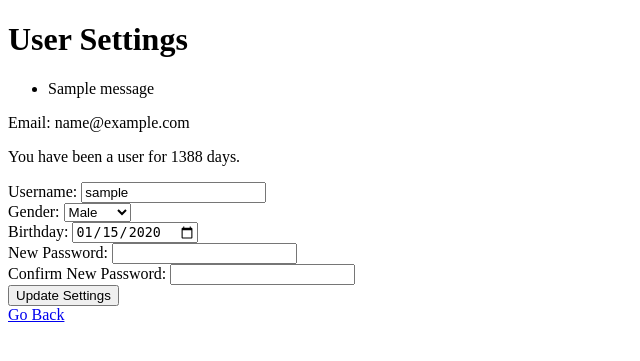
After one commit to yale-cpsc-419-fa23/project-group-6, a Flask app: page /settings in a window 1280 px wide. The commit adds this page. Shown: the top 361 px of the page, without its empty margins (0-640 px from the left). Run offline with Flask 3, Linux system fonts and the light colour scheme; the visitor is signed in with stand-in values (Sample User, id 1); tables that the repository leaves empty hold one stand-in row (values such as "Sample post"); one stand-in notice (Sample message) is shown.

Commit message:
Implement user profile update functionality

```diff
--- a/app/__init__.py
+++ b/app/__init__.py
@@ -24,4 +24,7 @@ def create_app(config_name):
     from app.controllers import music_controller
     app.register_blueprint(music_controller.music)
 
+    from app.controllers import settings_controller
+    app.register_blueprint(settings_controller.settings)
+
     return app
--- /dev/null
+++ b/app/controllers/settings_controller.py
@@ -0,0 +1,41 @@
+from flask import Blueprint, request, render_template, redirect, flash, url_for, session
+from datetime import datetime
+
+from app.models.user import User
+from app.views.forms import SettingsForm
+
+settings = Blueprint('settings', __name__)
+
+
+@settings.context_processor
+def inject_datetime():
+    return {'datetime': datetime}
+
+
+@settings.route('/settings', methods=['GET', 'POST'])
+def user_settings():
+    if 'user_id' not in session:
+        return redirect(url_for('auth.login'))
+
+    user_id = session['user_id']
+    user = User.find_by_id(user_id)
+    form = SettingsForm(obj=user)
+
+    if form.validate_on_submit():
+        user.update_username(form.username.data)
+        user.update_gender(form.gender.data)
+
+        if form.birthday.data:
+            user.update_birthday(form.birthday.data)
+
+        if form.new_password.data:
+            user.update_password(form.new_password.data)
+
+        flash('Your settings have been updated.', 'success')
+        return redirect(url_for('settings.user_settings'))
+    else:
+        for fieldName, errorMessages in form.errors.items():
+            for err in errorMessages:
+                flash(f'{err}', 'danger')
+
+    return render_template('settings.html', form=form, user=user)
--- a/app/models/user.py
+++ b/app/models/user.py
@@ -75,3 +75,19 @@ class User(db.Model):
         # Fetching Song records corresponding to those IDs
         created_songs = Song.get_songs_by_ids(song_ids)
         return created_songs
+
+    def update_username(self, new_username):
+        self.username = new_username
+        db.session.commit()
+
+    def update_password(self, new_password):
+        self.set_password(new_password)
+        db.session.commit()
+
+    def update_gender(self, new_gender):
+        self.gender = new_gender
+        db.session.commit()
+
+    def update_birthday(self, new_birthday):
+        self.birthday = new_birthday
+        db.session.commit()
--- a/app/views/forms.py
+++ b/app/views/forms.py
@@ -1,6 +1,6 @@
 from flask_wtf import FlaskForm
-from wtforms import StringField, PasswordField, BooleanField, SubmitField
-from wtforms.validators import DataRequired, EqualTo, ValidationError, Email
+from wtforms import StringField, PasswordField, BooleanField, SubmitField, SelectField, DateField
+from wtforms.validators import DataRequired, EqualTo, Optional, Email
 
 class RegistrationForm(FlaskForm):
     username = StringField('Username', validators=[DataRequired()])
@@ -16,3 +16,18 @@ class LoginForm(FlaskForm):
     password = PasswordField('Password', validators=[DataRequired()])
     remember_me = BooleanField('Remember Me')
     submit = SubmitField('Login')
+
+class SettingsForm(FlaskForm):
+    username = StringField('Username', validators=[DataRequired()])
+    email = StringField('Email', validators=[DataRequired(), Email()])
+    gender = SelectField('Gender', choices=[('Male', 'Male'), ('Female', 'Female'), ('Other', 'Other')])
+    birthday = DateField('Birthday', format='%Y-%m-%d', validators=[Optional()])
+    new_password = PasswordField('New Password', validators=[Optional()])
+    confirm_new_password = PasswordField(
+        'Confirm New Password',
+        validators=[
+            EqualTo('new_password', message='Passwords must match.'),
+            Optional()
+        ]
+    )
+    submit = SubmitField('Update Settings')
--- a/app/views/templates/home.html
+++ b/app/views/templates/home.html
@@ -26,6 +26,7 @@
             <li><a href="{{ url_for('music.my_songs') }}" class="btn btn-primary">My Songs</a></li>
             <li><a href="#explore">Explore</a></li>
             <li><a href="#library">Library</a></li>
+            <li><a href="{{ url_for('settings.user_settings') }}" class="btn btn-primary btn-settings">Settings</a></li>
             <li><a href="{{ url_for('auth.logout') }}" class="btn btn-primary btn-logout">Logout</a></li>
         </ul>
     </div>
--- /dev/null
+++ b/app/views/templates/settings.html
@@ -0,0 +1,41 @@
+<!DOCTYPE html>
+<html lang="en">
+<head>
+    <meta charset="UTF-8">
+    <title>User Settings</title>
+    <!-- Add any additional stylesheet links here -->
+</head>
+<body>
+    <h1>User Settings</h1>
+
+    {% with messages = get_flashed_messages(with_categories=true) %}
+        {% if messages %}
+        <div class="flashes-container">
+            <ul class="flashes">
+            {% for category, message in messages %}
+                <li class="{{ category }}">{{ message }}</li>
+            {% endfor %}
+            </ul>
+        </div>
+        {% endif %}
+    {% endwith %}
+
+
+    <!-- Display user email and registration time -->
+    <p>Email: {{ user.email }}</p>
+    <p>You have been a user for {{ (datetime.utcnow() - user.registeredDateTime).days }} days.</p>
+
+    <form method="post" action="{{ url_for('settings.user_settings') }}">
+        {{ form.hidden_tag() }}
+        {{ form.username.label }}: {{ form.username() }}<br>
+        {{ form.gender.label }}: {{ form.gender() }}<br>
+        {{ form.birthday.label }}: {{ form.birthday() }}<br>
+        {{ form.new_password.label }}: {{ form.new_password() }}<br>
+        {{ form.confirm_new_password.label }}: {{ form.confirm_new_password() }}<br>
+        {{ form.submit() }}
+    </form>
+
+    <a href="{{ url_for('main.home') }}" class="btn btn-secondary btn-block">Go Back</a>
+    <!-- Add any additional scripts here -->
+</body>
+</html>
```
Also changed, not shown: app/views/static/customStyles.css (+9 -1 lines).
